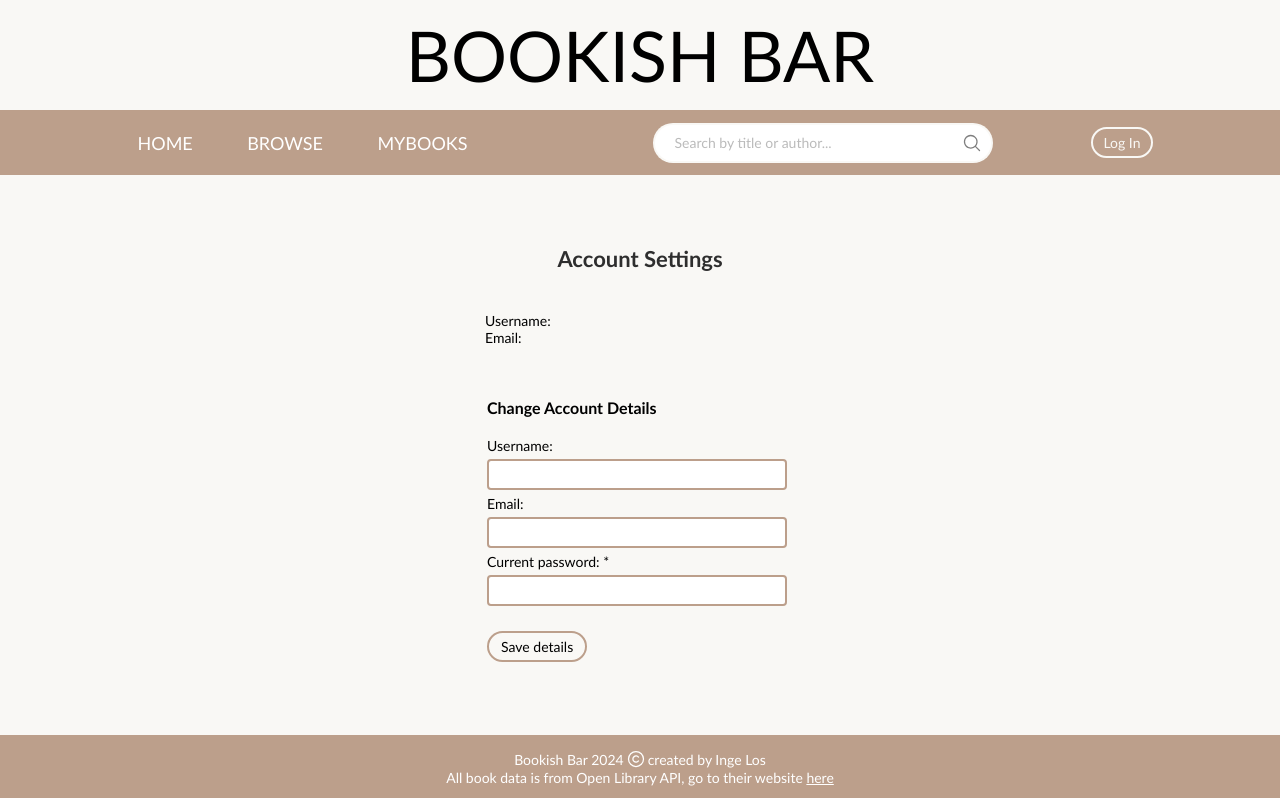
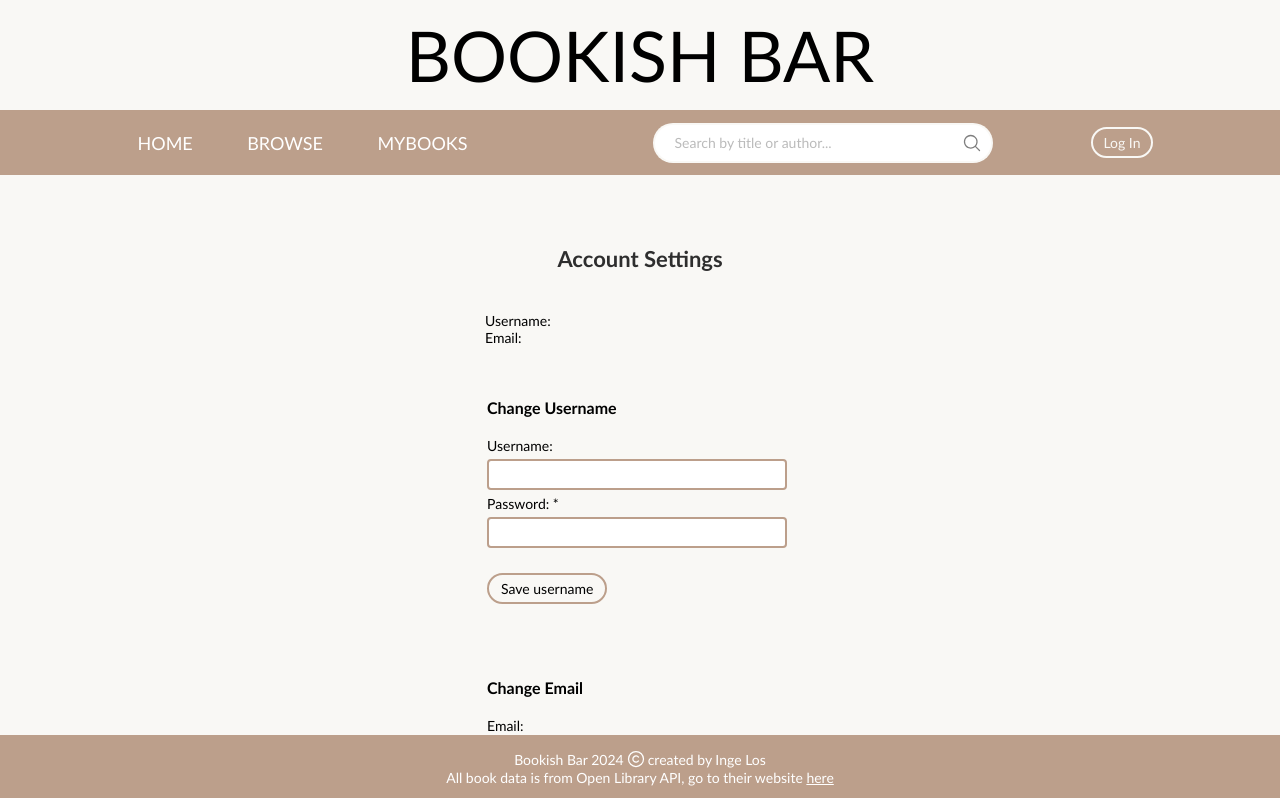
Before and after one commit to ingelos/bookish-bar-frontend, a React (Vite) app: page /users/1/account-settings in a window 1280 px wide. Shown: the top 798 px of the page. Built offline with nearby package versions, Linux system fonts and the light colour scheme.

Commit message:
updated profile and account settings functionalities

```diff
--- a/src/App.css
+++ b/src/App.css
@@ -89,7 +89,7 @@ a {
 }
 
 .success-message {
-  color: lightseagreen;
+  color: var(--color-primary);
   padding: 20px 0 10px 20px;
 }
 
@@ -102,7 +102,6 @@ a {
   flex-direction: row;
   justify-content: space-between;
   width: 100%;
-  /*border: 2px solid yellow;*/
 }
 
 .delete-container {
--- a/src/components/editUserDetailsForm/EditUserDetailsForm.jsx
+++ b/src/components/changeEmailForm/ChangeEmailForm.jsx
@@ -2,30 +2,17 @@ import Input from "../input/Input.jsx";
 import Button from "../button/Button.jsx";
 import {useForm} from "react-hook-form";
 
-function EditUserDetailsForm({ onSubmit }) {
+function ChangeEmailForm({ onSubmit }) {
     const {register, handleSubmit, formState: {errors}} = useForm()
 
-    async function editUserDetails(data) {
+    async function editEmail(data) {
         onSubmit(data);
     }
 
     return (
-        <form onSubmit={handleSubmit(editUserDetails)} className="form-container">
-            <h4 className="form-title">Change Account Details</h4>
+        <form onSubmit={handleSubmit(editEmail)} className="form-container">
+            <h4 className="form-title">Change Email</h4>
             <Input
-                inputType='text'
-                inputName='username'
-                inputId='username-field'
-                inputLabel='Username: '
-                validationRules={{
-                    minLength: {
-                        value: 3,
-                        message: 'Please enter a username that is at least 3 characters long'
-                    },
-                }}
-                register={register}
-                errors={errors}
-            />            <Input
                 inputType='email'
                 inputName='email'
                 inputId='newEmail-field'
@@ -41,9 +28,9 @@ function EditUserDetailsForm({ onSubmit }) {
             />
             <Input
                 inputType='password'
-                inputName='currentPassword'
-                inputId='currentPassword-field'
-                inputLabel='Current password: *'
+                inputName='password'
+                inputId='passwordEmail-field'
+                inputLabel='Password: *'
                 validationRules={{
                     required: 'Password is required',
                     minLength: {
@@ -56,11 +43,11 @@ function EditUserDetailsForm({ onSubmit }) {
             />
             <Button
                 buttonType="submit"
-                buttonText="Save details"
+                buttonText="Save email"
                 className="button"
             />
         </form>
     )
 }
 
-export default EditUserDetailsForm;
+export default ChangeEmailForm;
--- /dev/null
+++ b/src/components/changeUsernameForm/ChangeUsernameForm.jsx
@@ -0,0 +1,54 @@
+import Input from "../input/Input.jsx";
+import Button from "../button/Button.jsx";
+import {useForm} from "react-hook-form";
+
+function ChangeUsernameForm({ onSubmit }) {
+    const {register, handleSubmit, formState: {errors}} = useForm()
+
+    async function editUsername(data) {
+        onSubmit(data);
+    }
+
+    return (
+        <form onSubmit={handleSubmit(editUsername)} className="form-container">
+            <h4 className="form-title">Change Username</h4>
+            <Input
+                inputType='text'
+                inputName='username'
+                inputId='editUsername-field'
+                inputLabel='Username: '
+                validationRules={{
+                    minLength: {
+                        value: 3,
+                        message: 'Please enter a username that is at least 3 characters long'
+                    },
+                }}
+                register={register}
+                errors={errors}
+                />
+
+            <Input
+                inputType='password'
+                inputName='password'
+                inputId='passwordUsername-field'
+                inputLabel='Password: *'
+                validationRules={{
+                    required: 'Password is required',
+                    minLength: {
+                        value: 8,
+                        message: 'A password requires a minimum of 8 characters'
+                    }
+                }}
+                register={register}
+                errors={errors}
+            />
+            <Button
+                buttonType="submit"
+                buttonText="Save username"
+                className="button"
+            />
+        </form>
+    )
+}
+
+export default ChangeUsernameForm;
--- a/src/pages/accountSettings/AccountSettings.jsx
+++ b/src/pages/accountSettings/AccountSettings.jsx
@@ -3,25 +3,84 @@ import AuthContext from "../../context/AuthContext.jsx";
 import {useContext, useState} from "react";
 import PasswordForm from "../../components/passwordForm/PasswordForm.jsx";
 import axios from "axios";
-import EmailForm from "../../components/editUserDetailsForm/EditUserDetailsForm.jsx";
 import Button from "../../components/button/Button.jsx";
-import EditUserDetailsForm from "../../components/editUserDetailsForm/EditUserDetailsForm.jsx";
+import ChangeUsernameForm from "../../components/changeUsernameForm/ChangeUsernameForm.jsx";
+import ChangeEmailForm from "../../components/changeEmailForm/ChangeEmailForm.jsx";
 
 
 function AccountSettings() {
-    const { user } = useContext(AuthContext);
+    const {user, login} = useContext(AuthContext);
     const [error, setError] = useState(null);
-    const [editError, setEditError]= useState(null);
+    const [editError, setEditError] = useState(null);
     const [errorMessage, setErrorMessage] = useState(false);
     const [updatePasswordSuccess, setUpdatePasswordSuccess] = useState(null);
     const [updateEmailSuccess, setUpdateEmailSuccess] = useState(null);
+    const [updateUsernameSuccess, setUpdateUsernameSuccess] = useState(null);
     const [deleteSuccess, setDeleteSuccess] = useState(null);
     const [deleteError, setDeleteError] = useState(null);
     const token = localStorage.getItem('token');
 
+
+    async function handleEditUsername(formData) {
+        setEditError(null);
+        const oldToken = localStorage.getItem('token');
+
+        try {
+            const response = await axios.put(`http://localhost:8080/users/${user.id}/change-username`, {
+                username: formData.username,
+                password: formData.password,
+            }, {
+                headers: {
+                    "Content-Type": "application/json",
+                    Authorization: `Bearer ${oldToken}`,
+                }
+            });
+
+            const {token: newToken} = response.data;
+
+            localStorage.setItem('token', newToken);
+            await login(newToken);
+
+            setUpdateUsernameSuccess(true);
+        } catch (error) {
+            if (error.response && error.response.status === 400) {
+                setErrorMessage("Invalid password");
+            }
+            console.error(error);
+            setEditError(true);
+        }
+    }
+
+    async function handleEditEmail(formData) {
+        setEditError(null);
+        const token = localStorage.getItem('token');
+
+        try {
+            const {data} = await axios.put(`http://localhost:8080/users/${user.id}/change-email`, {
+                email: formData.email,
+                password: formData.password,
+            }, {
+                headers: {
+                    "Content-Type": "application/json",
+                    Authorization: `Bearer ${token}`,
+                }
+            });
+
+            setUpdateEmailSuccess(true);
+            console.log(`Email successfully updated`, data);
+
+        } catch (error) {
+            if (error.response && error.response.status === 400) {
+                setErrorMessage("Invalid password");
+            }
+            console.error(error);
+            setEditError(true);
+        }
+    }
+
     async function editPassword(formData) {
         try {
-            const {data} = await axios.patch(`http://localhost:8080/users/${user.id}/password`, {
+            const {data} = await axios.put(`http://localhost:8080/users/${user.id}/change-password`, {
                 currentPassword: formData.currentPassword,
                 newPassword: formData.newPassword,
                 confirmPassword: formData.confirmPassword,
@@ -31,40 +90,16 @@ function AccountSettings() {
                     Authorization: `Bearer ${token}`,
                 }
             });
+
             console.log('Password successfully updated', data);
             setUpdatePasswordSuccess(true);
+
         } catch (error) {
             if (error.response && error.response.status === 400) {
                 setErrorMessage("Invalid current password");
             }
             console.error('Error updating password', error);
             setError(true);
-        }
-    }
-
-    async function editUserDetails(formData) {
-        setEditError(null);
-        const token = localStorage.getItem('token');
-
-        try {
-            const {data} = await axios.patch(`http://localhost:8080/users/${user.id}/update`, {
-                username: formData.username,
-                email: formData.email,
-                currentPassword: formData.currentPassword,
-            }, {
-                headers: {
-                    "Content-Type": "application/json",
-                    Authorization: `Bearer ${token}`,
-                }
-            });
-            setUpdateEmailSuccess(true);
-            console.log(`Account details successfully updated`, data);
-        } catch (error) {
-            if (error.response && error.response.status === 400) {
-                setErrorMessage("Invalid password");
-            }
-            console.error(error);
-            setEditError(true);
         }
     }
 
@@ -83,7 +118,6 @@ function AccountSettings() {
     }
 
 
-
     return (
         <section className="account-settings outer-container">
             <div className="account-settings inner-container">
@@ -96,10 +130,21 @@ function AccountSettings() {
                         </div>
                         {errorMessage && <p>{errorMessage}</p>}
                         {editError && <p>Error Editing Account Details.</p>}
-                        <div className="edit-user-details-container">
+                        <div className="edit-username-container">
+                            {!updateUsernameSuccess ?
+                                <ChangeUsernameForm
+                                    onSubmit={handleEditUsername}
+                                />
+                                : <p className="success-message">Successfully updated your Username!</p>
+                            }
+
+                        </div>
+                        <div className="edit-email-container">
                             {!updateEmailSuccess ?
-                                <EditUserDetailsForm onSubmit={editUserDetails}/>
-                                : <p className="success-message">Successfully updated your details!</p>
+                                <ChangeEmailForm
+                                    onSubmit={handleEditEmail}
+                                />
+                                : <p className="success-message">Successfully updated your Email!</p>
                             }
 
                         </div>
@@ -107,8 +152,10 @@ function AccountSettings() {
                         {errorMessage && <p>{errorMessage}</p>}
                         <div className="edit-password-container">
                             {!updatePasswordSuccess ?
-                                <PasswordForm onSubmit={editPassword}/>
-                                : <p>Password updated!</p>
+                                <PasswordForm
+                                    onSubmit={editPassword}
+                                />
+                                : <p className="success-message">Successfully updated your Password!</p>
                             }
                         </div>
                         <div className="delete-container">
@@ -121,7 +168,7 @@ function AccountSettings() {
                                         onClick={handleDeleteAccount}
                                 />
                                 :
-                                    <p>Account Deleted!</p>
+                                <p className="success-message">Account Deleted!</p>
                             }
                         </div>
                     </div>
--- a/src/pages/profileSettings/ProfileSettings.css
+++ b/src/pages/profileSettings/ProfileSettings.css
@@ -1,4 +1,7 @@
 .edit-profile-container  p{
-    display: flex;
-    justify-content: center;
+    margin-left: 15px;
 }
+
+.profile-form-container {
+    min-height: 250px;
+}
```
Also changed, not shown: src/context/AuthContextProvider.jsx (+0 -10 lines), src/pages/login/Login.jsx (+5 -3 lines), src/pages/profile/Profile.jsx (+9 -4 lines), src/pages/profileSettings/ProfileSettings.jsx (+7 -13 lines). Lines whose indentation alone changed are shown as unchanged.
